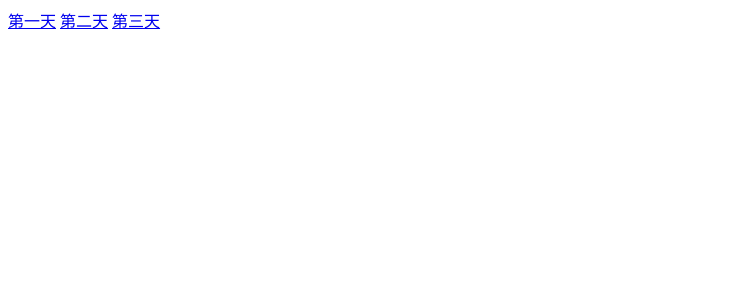
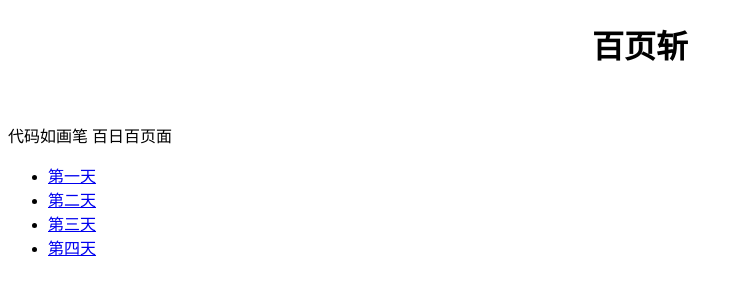
Before and after one commit to gakkisama/gakkisama.github.io, a plain HTML site: page 100/index.html in a window 1280 px wide. Shown: the whole page, without its empty margins (0-743 px from the left). Drawn offline with Linux system fonts and the light colour scheme.

Commit message:
Update index.html

```diff
--- a/100/index.html
+++ b/100/index.html
@@ -3,10 +3,23 @@
 <head>
 	<meta charset="UTF-8">
 	<title>Document</title>
+	<style>
+
+	</style>
 </head>
 <body>
-	<a href="1">第一天</a>
-	<a href="2">第二天</a>
-	<a href="3">第三天</a>
+	<div class="wrapper">
+		<h1 style="text-align:center">百页斩</h1>
+		<br>
+		<p>代码如画笔 百日百页面</p>
+		<ul>
+			<li>
+				<a href="1">第一天</a>
+			</li>
+			<li><a href="2">第二天</a></li>
+			<li><a href="3">第三天</a></li>
+			<li><a href="4">第四天</a></li>
+		</ul>
+	</div>
 </body>
 </html>
```
